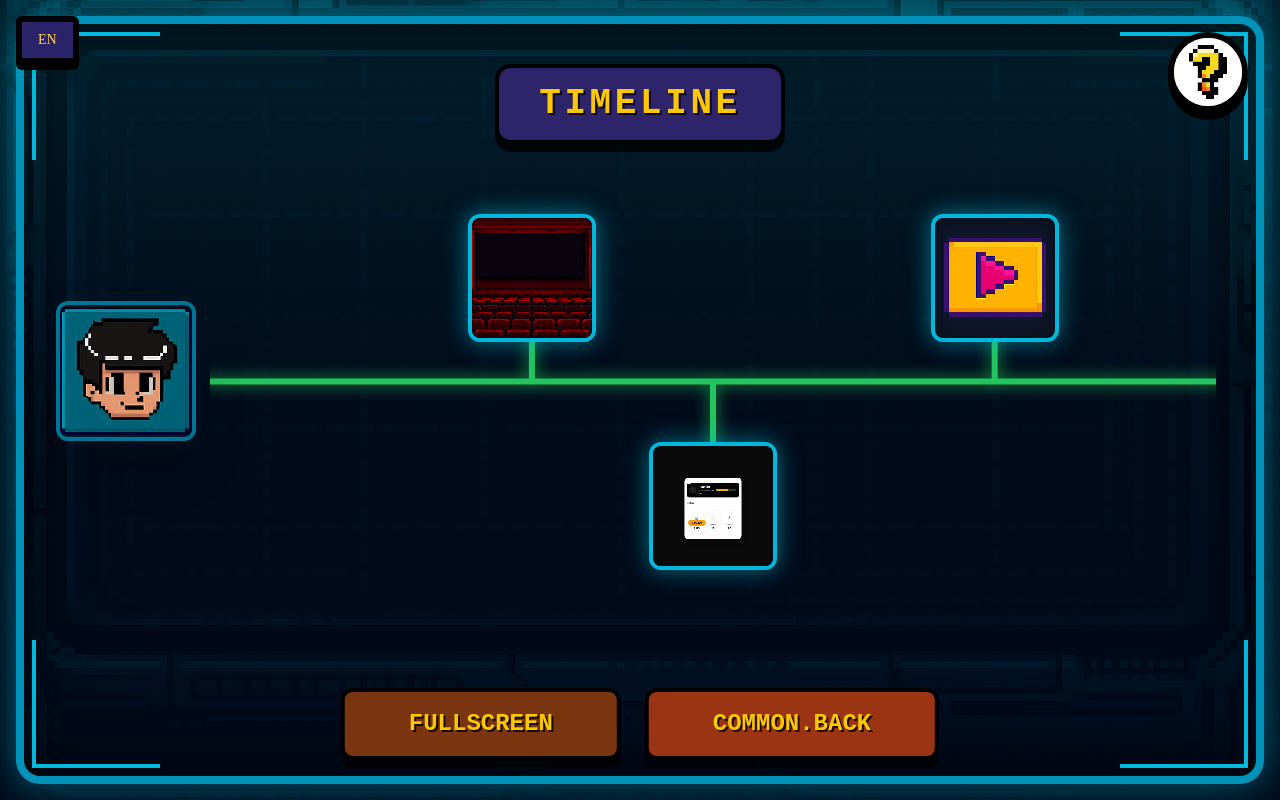
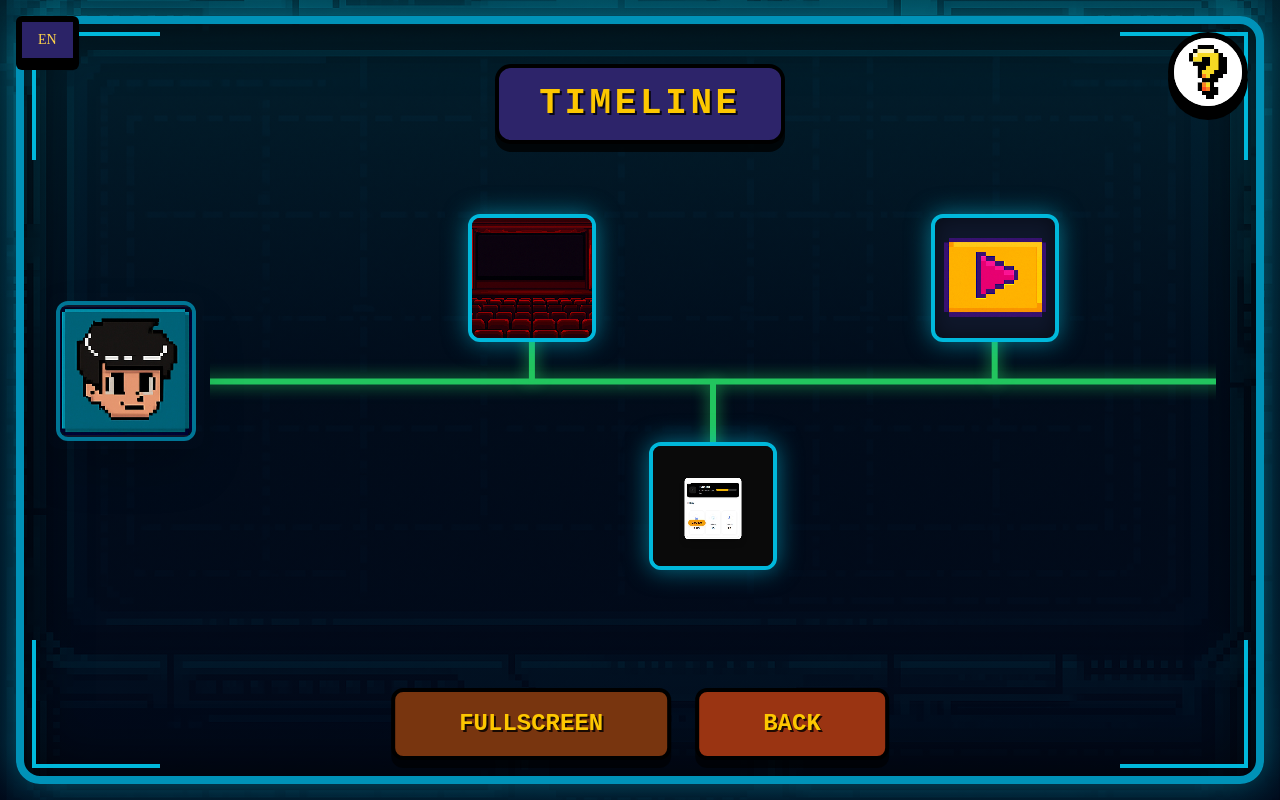
Before and after one commit to DeividJulian/Proyecto-Final, a Next.js app: page /timeline in a window 1280 px wide. Built offline with nearby package versions, Linux system fonts and the light colour scheme.

Commit message:
Finalizacion de modo español-ingles

```diff
--- a/src/app/components/LineaTiempoPage.tsx
+++ b/src/app/components/LineaTiempoPage.tsx
@@ -81,7 +81,7 @@ export default function LineaTiempoPage() {
         <div className="absolute bottom-8 right-8 w-32 h-32 border-r-4 border-b-4 border-cyan-500" />
       </div>
 
-      {/* 🔁 Selector de idioma (sincronizado con el de la pantalla principal) */}
+      {/* 🔁 Selector de idioma */}
       <LanguageSwitcher />
 
       {/* Botón de interrogación */}
@@ -252,7 +252,7 @@ export default function LineaTiempoPage() {
               backgroundColor: "#9a3412",
             }}
           >
-            {t("common.back").toUpperCase()}
+            {t("timeline.back").toUpperCase()}
           </Link>
         </div>
       </div>
--- a/src/messages/en.json
+++ b/src/messages/en.json
@@ -89,8 +89,9 @@
 "timeline": {
   "title": "TIMELINE",
   "helpText": "Explore my story: each frame is a moment. Use",
-  "helpTail": "to see it better.",
-  "fullscreen": "FULLSCREEN"
+  "helpTail": "to view it better.",
+  "fullscreen": "FULLSCREEN",
+  "back": "BACK"
 }
 
 
--- a/src/messages/es.json
+++ b/src/messages/es.json
@@ -89,7 +89,8 @@
   "title": "LINEA DE TIEMPO",
   "helpText": "Explora mi historia: cada cuadro es un momento. Usa",
   "helpTail": "para verlo mejor.",
-  "fullscreen": "PANTALLA COMPLETA"
+  "fullscreen": "PANTALLA COMPLETA",
+  "back": "VOLVER"
 }
 
 
```
